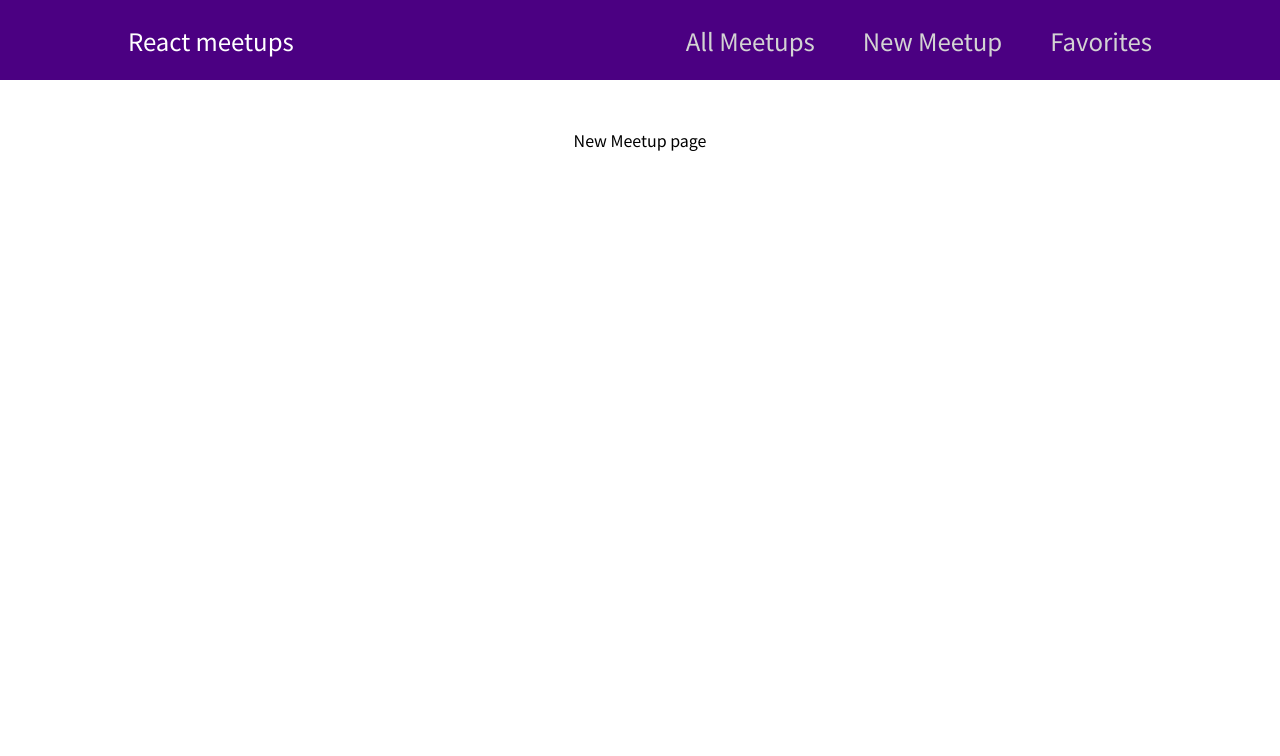
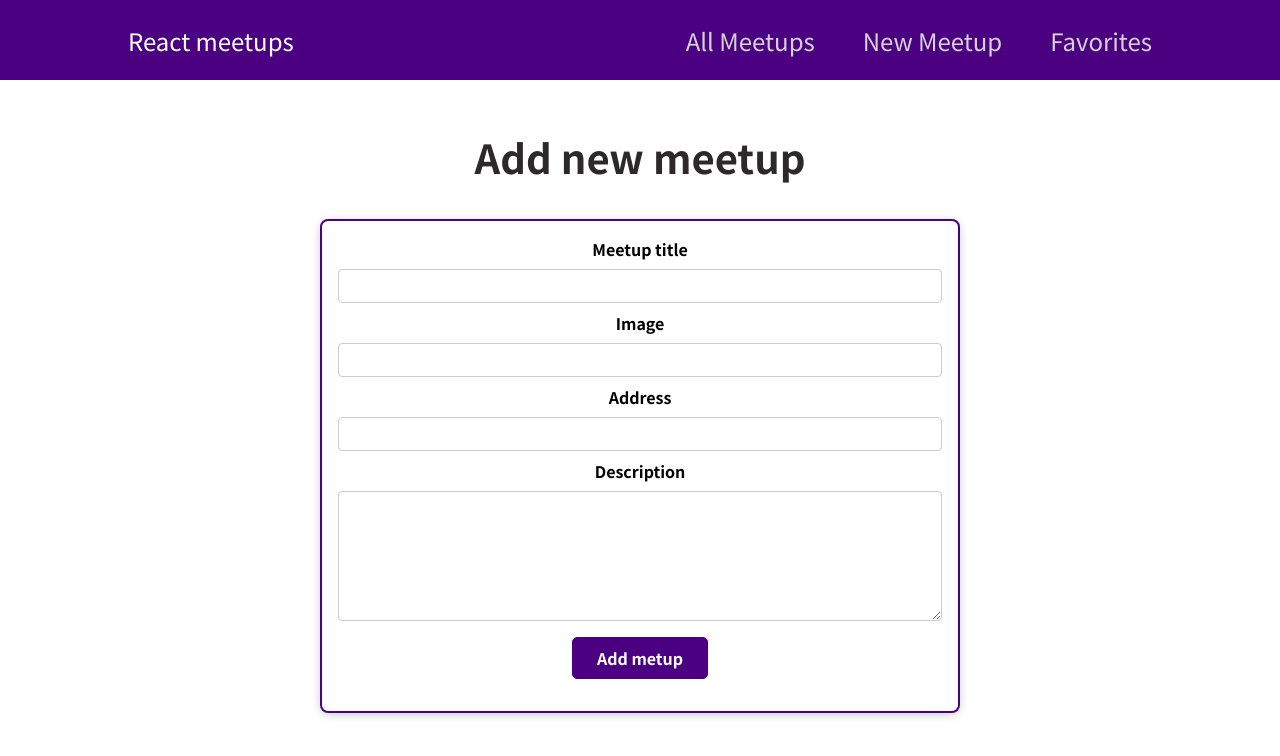
Before and after one commit to igorg-rc/react-crush-course, a React (Create React App) app: page /new-meetup in a window 1280 px wide. Shown: the top 756 px of the page. Built offline with nearby package versions, Linux system fonts and the light colour scheme.

Commit message:
add form for submitions the meetups

```diff
--- /dev/null
+++ b/src/components/Meetups/MeetupForm/MeetupForm.js
@@ -0,0 +1,28 @@
+import classes from './MeetupForm.module.css'
+import { Card } from '../../UI/Card/Card'
+
+export const MeetupForm = () => {
+  return <Card>
+    <form className={classes.Form}>
+      <div className={classes.Control}>
+        <label htmlFor="title">Meetup title</label>
+        <input id="title" type="text" required />
+      </div>
+      <div className={classes.Control}>
+        <label htmlFor="image">Image</label>
+        <input id="image" type="url" required />
+      </div>
+      <div className={classes.Control}>
+        <label htmlFor="address">Address</label>
+        <input id="address" type="text" required />
+      </div>
+      <div className={classes.Control}>
+        <label htmlFor="description">Description</label>
+        <textarea id="description" rows="5" required></textarea>
+      </div>
+      <div className={classes.Actions}>
+        <button>Add metup</button>
+      </div>
+    </form>
+  </Card>
+}
--- /dev/null
+++ b/src/components/Meetups/MeetupForm/MeetupForm.module.css
@@ -0,0 +1,60 @@
+.Form {
+  padding: 1rem;
+  border: 2px solid indigo;
+  border-radius: 8px;
+}
+
+.Control {
+  margin-bottom: 0.5rem;
+}
+
+.Control label {
+  display: block;
+  font-weight: bold;
+  margin-bottom: 0.5rem;
+}
+
+.Control input,
+.Control textarea {
+  display: block;
+  font: inherit;
+  border-radius: 4px;
+  border: 1px solid #ccc;
+  padding: 0.25rem;
+  width: 100%;
+}
+
+.Control input:focus,
+.Control textarea:focus {
+  outline: none;
+  border: 1.7px solid indigo;
+  box-shadow: 0 0 7px #719ECE;
+}
+
+.Actions {
+  margin: 1rem 0;
+}
+
+.Actions button {
+  font: inherit;
+  cursor: pointer;
+  background-color: indigo;
+  color: white;
+  padding: 0.5rem 1.5rem;
+  border: 1px solid indigo;
+  font-weight: bold;
+  border-radius: 5px;
+
+}
+
+.Actions button:hover {
+  color: indigo;
+  background-color: white;
+  border-color: indigo;
+}
+
+.Actions button:active {
+  color: white;
+  background-color: indigo;
+  border-color: white;
+}
--- a/src/components/Meetups/meetupList/MeetupList.js
+++ b/src/components/Meetups/meetupList/MeetupList.js
@@ -13,8 +13,8 @@
           id={meetup.id}
           image={meetup.image}
           title={meetup.title}
+          description={meetup.description}
           address={meetup.address}
-          description={meetup.description}
         />
       )) }
     </ul>
--- a/src/pages/NewMeetup.js
+++ b/src/pages/NewMeetup.js
@@ -1,7 +1,8 @@
+import { MeetupForm } from "../components/Meetups/MeetupForm/MeetupForm";
+
 export default function NewMeetup() {
-  return (
-    <>
-      <div>New Meetup page</div>
-    </>
-  )
+  return <section>
+    <h1>Add new meetup</h1>
+    <MeetupForm />
+  </section>
 }
```
